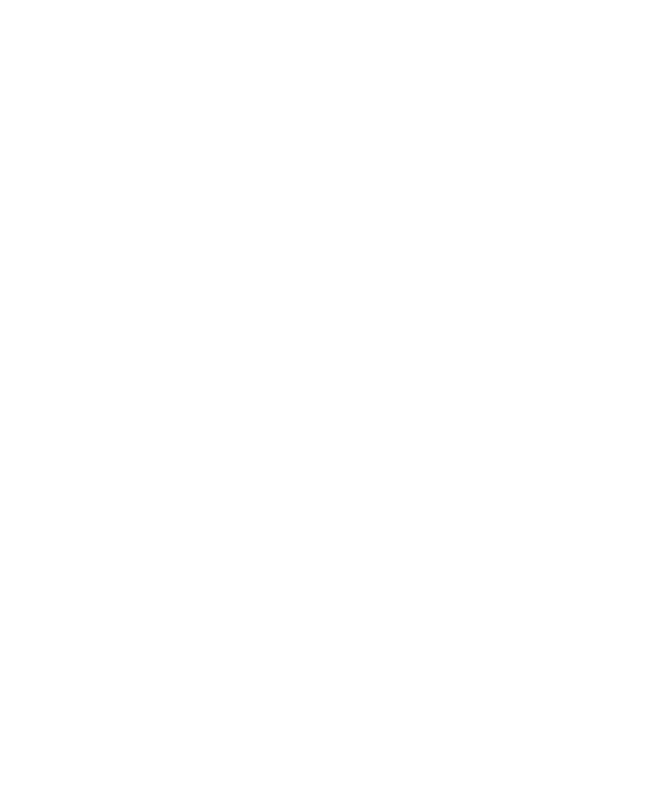
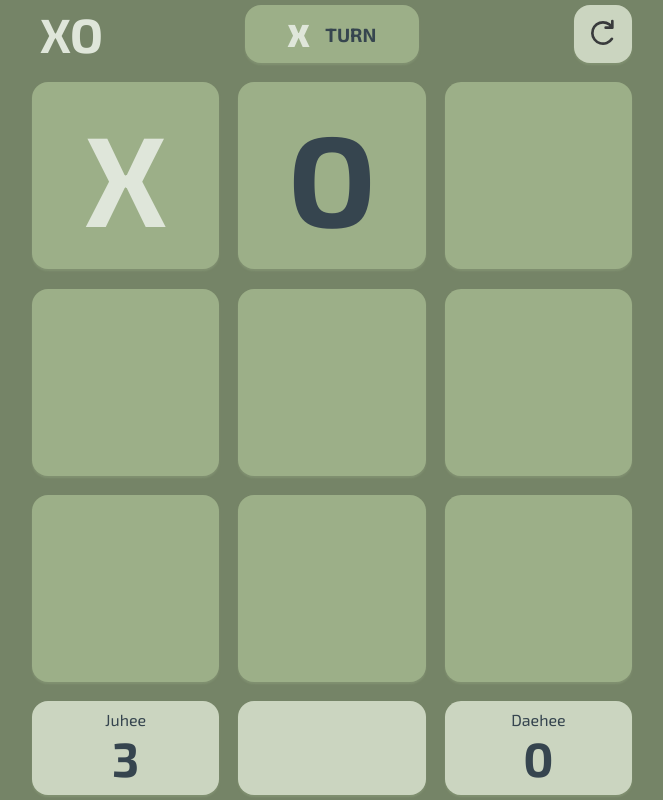
Before and after one commit to leedae308/odin-tic-tac-toe, a plain HTML site: page index.html in a window 1280 px wide. Shown: the whole page, without its empty margins (308-971 px from the left). Drawn offline with Linux system fonts and the light colour scheme.

Commit message:
finish HTML main page + css design
need work: displayModule, connecting game js with
display.

```diff
--- a/index.html
+++ b/index.html
@@ -1,16 +1,46 @@
 <!DOCTYPE html>
 <html lang="en">
+
 <head>
     <meta charset="UTF-8">
     <meta name="viewport" content="width=device-width, initial-scale=1.0">
-    <title>Document</title>
+    <title>Tic-Tac-Toe game</title>
     <script src="js/user.js"></script>
     <script src="js/gameBoard.js"></script>
     <script src="js/playGame.js"></script>
+    <script src="js/displayModule.js"defer></script>
+    <link rel="stylesheet" href="style.css">
+    <link rel="preconnect" href="https://fonts.googleapis.com">
+    <link rel="preconnect" href="https://fonts.gstatic.com" crossorigin>
+    <link href="https://fonts.googleapis.com/css2?family=Exo+2:ital,wght@0,100..900;1,100..900&display=swap"
+        rel="stylesheet">
+
 </head>
+
 <body>
-    <script>
-        game1 = PlayGame("John", "Michael");
-    </script>
+    <div class="game-container">
+        <div class="marks">XO</div>
+        <div class="turn basic"><span id="changeble">X</span> TURN</div>
+        <div class="redo"><button class="redo"><img src="icons/redo.svg" alt="redo-button"></button></div>
+        <div class="gameBox basic" row="0" col="0"><div class="marker x">X</div></div>
+        <div class="gameBox basic" row="0" col="1"><div class="marker o">O</div></div>
+        <div class="gameBox basic" row="0" col="2"></div>
+        <div class="gameBox basic" row="1" col="0"></div>
+        <div class="gameBox basic" row="1" col="1"></div>
+        <div class="gameBox basic" row="1" col="2"></div>
+        <div class="gameBox basic" row="2" col="0"></div>
+        <div class="gameBox basic" row="2" col="1"></div>
+        <div class="gameBox basic" row="2" col="2"></div>
+        <div class="score basic">
+            <div class="userName">Juhee</div>
+            <div class="num">3</div>
+        </div>
+        <div class="score basic"></div>
+        <div class="score basic">
+            <div class="userName">Daehee</div>
+            <div class="num">0</div>
+        </div>
+    </div>
 </body>
+
 </html>
--- /dev/null
+++ b/js/displayModule.js
@@ -0,0 +1,36 @@
+(function () {
+    var displayModule = {
+        init: function(){
+            this.cacheDOM();
+            this.attachEvents();
+            this.game=PlayGame("player1", "player2");
+        },
+
+        cacheDOM: function(){
+            this.redoBtn = document.querySelector(".redo");
+            this.gameBoxes = document.querySelectorAll(".gameBox");
+
+
+        },
+        attachEvents: function(){
+            this.redoBtn.addEventListener("click", ()=>{
+                this.gameBoxes.forEach((element)=>{
+                    element.innerHTML = "";
+                    this.game.playRound();
+                });
+            });
+
+            this.gameBoxes.forEach((element)=>{
+                element.addEventListener("click", (event)=>{
+                    alert([event.target.getAttribute("row"), event.target.getAttribute("col")]);
+                })
+            })
+
+        },
+
+
+
+    };
+
+    displayModule.init();
+})();
--- a/style.css
+++ b/style.css
@@ -0,0 +1,148 @@
+:root {
+    font-size: 16px;
+    font-family: "Exo 2";
+    padding: 0;
+    margin: 0;
+
+    box-sizing: border-box;
+
+    /* colors: */
+    --font-color: #dfe6da;
+    --shadow-color: #819171;
+    --box-color: #9caf88;
+    --background-color: #758467;
+    --color4: #cbd5c0;
+    --dark-color: #36454f;
+
+    background-color: var(--background-color);
+}
+
+html, body {
+    height: 100%; /* This makes sure both html and body fill the entire screen */
+    margin: 0; /* Reset default margin */
+    padding: 0; /* Reset default padding */
+    display: flex; /* Optional: If you want to easily center content */
+    justify-content: center;
+    align-items: center;
+}
+
+
+.game-container {
+    aspect-ratio: 1/1;
+    width: min(90vmin, 600px);
+    /* Make the whole grid responsive */
+    margin: auto;
+    /* Center it */
+    display: grid;
+    grid-template-columns: 1fr 1fr 1fr;
+    grid-template-rows: 1fr 2fr 2fr 2fr 1fr;
+    gap: 1.2rem;
+}
+
+.basic {
+    border-radius: 1rem;
+    background-color: var(--box-color);
+    box-shadow: 0 2px 2px 0 color-mix(in srgb, var(--shadow-color), transparent 0%);
+}
+
+.gameBox.basic {
+    aspect-ratio: 1/1;
+    display: flex;
+    align-items: center;
+    justify-content: center;
+}
+
+.gameBox:hover{
+    background-color: var(--shadow-color);
+}
+
+.marks {
+    font-size: 3rem;
+    font-weight: bolder;
+    color: var(--font-color);
+
+    display: grid;
+    grid-template-columns: 1fr;
+    padding-left: 0.5rem;
+    align-self: flex-start;
+}
+
+.turn.basic {
+    border-radius: 1rem;
+    aspect-ratio: 3/1;
+
+    display: grid;
+    grid-template-columns: auto auto;
+    align-items: center;
+    justify-self: center;
+
+    color: var(--dark-color);
+    font-size: 1.2rem;
+    font-weight: bold;
+
+    gap: 1rem;
+}
+
+#changeble{
+    color: var(--font-color);
+    font-weight: bolder;
+    font-size: 2rem;
+    justify-self: flex-end;
+}
+
+div.redo{
+    display: grid;
+    justify-content: flex-end;
+}
+button.redo{
+    aspect-ratio: 1/1;
+    background-color: var(--color4);
+    width: 100%;
+    border:none;
+    border-radius: 1rem;
+    box-shadow: 0 2px 2px 0 color-mix(in srgb, var(--shadow-color), transparent 0%);
+}
+
+.redo > img{
+    height: 2rem;
+    filter: brightness(0) saturate(100%) invert(20%) sepia(7%) saturate(272%) hue-rotate(162deg) brightness(93%) contrast(87%);
+}
+
+button.redo:hover{
+    opacity: 0.5;
+}
+
+.score{
+    aspect-ratio: 2/1;
+    background: var(--color4);
+
+    display: grid;
+    grid-template-rows: auto auto;
+    justify-items: center;
+}
+
+.userName,
+.num{
+    background-color: transparent;
+    color: var(--dark-color);
+}
+.userName{
+    align-self:flex-end;
+}
+.num{
+    font-size: 3rem;
+    font-weight: bold;
+    align-self: flex-start;
+}
+
+.marker{
+    font-size: 8rem;
+    font-weight: bolder;
+}
+
+.x{
+    color: var(--font-color);
+}
+.o{
+    color:var(--dark-color);
+}
```
Also changed, not shown: icons/redo.svg (added), images/1st-page.jpg (added), images/2nd-page.png (added), images/result-page.jpg (added), 1 other file.
